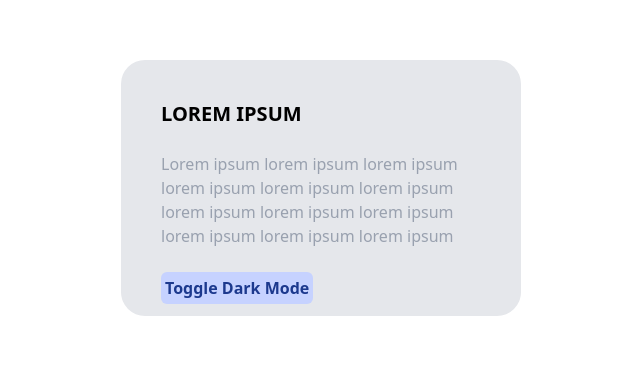
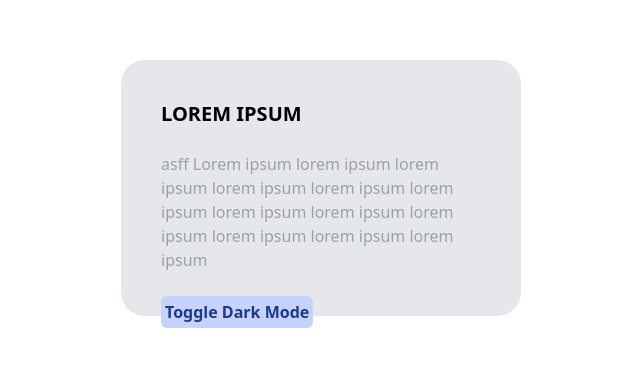
Before and after one commit to Koloqs/tryb_jasny-ciemny-tailwindcss-, a plain HTML site: page index.html in a window 1280 px wide. Shown: the part 212-578 px from the top of the page, without its empty margins (319-959 px from the left). Drawn offline with Linux system fonts and the light colour scheme.

Commit message:
dodalem nowy tekst

```diff
--- a/index.html
+++ b/index.html
@@ -13,7 +13,7 @@
       </h3>
       <br>
       <h3 class="text-gray-400 dark:text-white">
-        Lorem ipsum lorem ipsum lorem ipsum lorem ipsum lorem ipsum lorem ipsum lorem ipsum lorem ipsum lorem ipsum lorem ipsum lorem ipsum lorem ipsum
+        asff Lorem ipsum lorem ipsum lorem ipsum lorem ipsum lorem ipsum lorem ipsum lorem ipsum lorem ipsum lorem ipsum lorem ipsum lorem ipsum lorem ipsum
       </h3>
       <br>
       <button id="przycisk" onclick="tryb_ciemny()" class="rounded-md bg-indigo-200 border-none font-bold text-blue-900">
```
